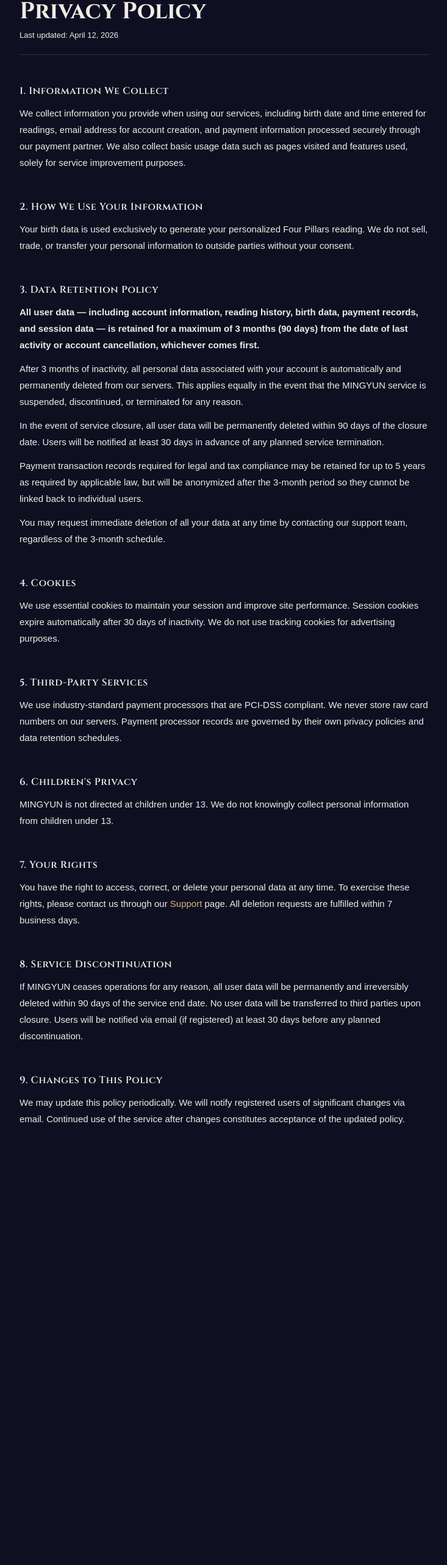
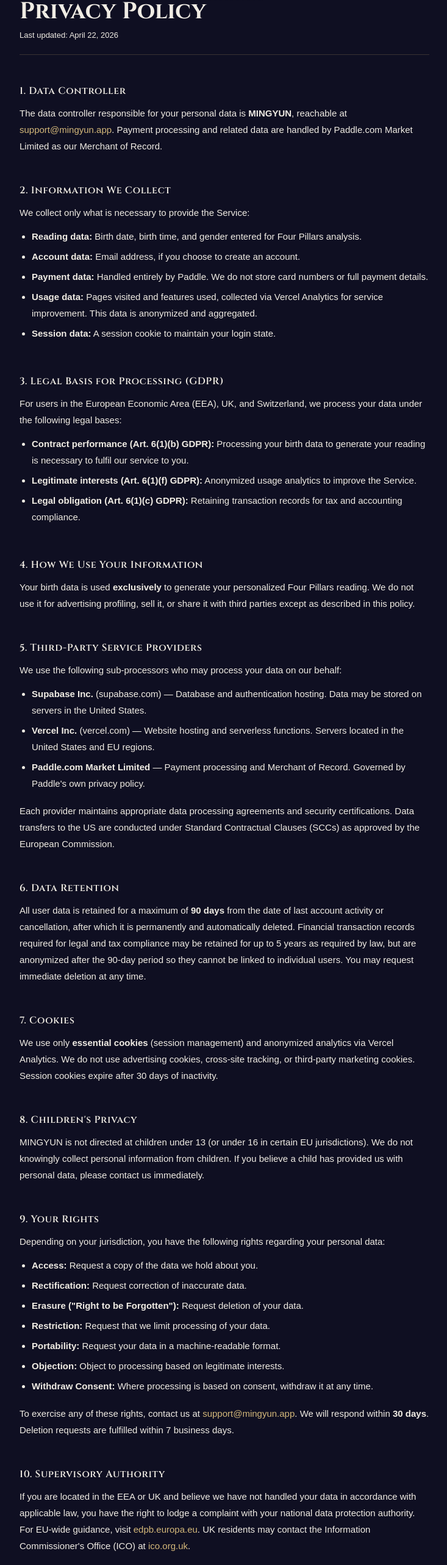
Before and after one commit to kimjinsil0527-pixel/saju-next, a Next.js app: page /privacy in a window 1280 px wide. Shown: the part 180-2746 px from the top of the page at 61% size, without its empty margins (272-1005 px from the left). Before the commit the page ends 2120 px from the top, so only its background shows below. Built offline with nearby package versions, Linux system fonts and the light colour scheme; no server answers; a web font is replaced by a local one.

Commit message:
legal: rewrite terms & privacy — fix conflicts, add GDPR basis, sub-processors, governing law, dispute resolution

```diff
--- a/app/privacy/page.tsx
+++ b/app/privacy/page.tsx
@@ -12,39 +12,75 @@
       <div className={styles.content}>
         <p className={styles.eyebrow}>Legal</p>
         <h1 className={styles.title}>Privacy Policy</h1>
-        <p className={styles.updated}>Last updated: April 12, 2026</p>
+        <p className={styles.updated}>Last updated: April 22, 2026</p>
 
         <div className={styles.body}>
-          <h2>1. Information We Collect</h2>
-          <p>We collect information you provide when using our services, including birth date and time entered for readings, email address for account creation, and payment information processed securely through our payment partner. We also collect basic usage data such as pages visited and features used, solely for service improvement purposes.</p>
+          <h2>1. Data Controller</h2>
+          <p>The data controller responsible for your personal data is <strong>MINGYUN</strong>, reachable at <a href="mailto:support@mingyun.app">support@mingyun.app</a>. Payment processing and related data are handled by Paddle.com Market Limited as our Merchant of Record.</p>
 
-          <h2>2. How We Use Your Information</h2>
-          <p>Your birth data is used exclusively to generate your personalized Four Pillars reading. We do not sell, trade, or transfer your personal information to outside parties without your consent.</p>
+          <h2>2. Information We Collect</h2>
+          <p>We collect only what is necessary to provide the Service:</p>
+          <ul>
+            <li><strong>Reading data:</strong> Birth date, birth time, and gender entered for Four Pillars analysis.</li>
+            <li><strong>Account data:</strong> Email address, if you choose to create an account.</li>
+            <li><strong>Payment data:</strong> Handled entirely by Paddle. We do not store card numbers or full payment details.</li>
+            <li><strong>Usage data:</strong> Pages visited and features used, collected via Vercel Analytics for service improvement. This data is anonymized and aggregated.</li>
+            <li><strong>Session data:</strong> A session cookie to maintain your login state.</li>
+          </ul>
 
-          <h2>3. Data Retention Policy</h2>
-          <p><strong>All user data — including account information, reading history, birth data, payment records, and session data — is retained for a maximum of 3 months (90 days) from the date of last activity or account cancellation, whichever comes first.</strong></p>
-          <p>After 3 months of inactivity, all personal data associated with your account is automatically and permanently deleted from our servers. This applies equally in the event that the MINGYUN service is suspended, discontinued, or terminated for any reason.</p>
-          <p>In the event of service closure, all user data will be permanently deleted within 90 days of the closure date. Users will be notified at least 30 days in advance of any planned service termination.</p>
-          <p>Payment transaction records required for legal and tax compliance may be retained for up to 5 years as required by applicable law, but will be anonymized after the 3-month period so they cannot be linked back to individual users.</p>
-          <p>You may request immediate deletion of all your data at any time by contacting our support team, regardless of the 3-month schedule.</p>
+          <h2>3. Legal Basis for Processing (GDPR)</h2>
+          <p>For users in the European Economic Area (EEA), UK, and Switzerland, we process your data under the following legal bases:</p>
+          <ul>
+            <li><strong>Contract performance (Art. 6(1)(b) GDPR):</strong> Processing your birth data to generate your reading is necessary to fulfil our service to you.</li>
+            <li><strong>Legitimate interests (Art. 6(1)(f) GDPR):</strong> Anonymized usage analytics to improve the Service.</li>
+            <li><strong>Legal obligation (Art. 6(1)(c) GDPR):</strong> Retaining transaction records for tax and accounting compliance.</li>
+          </ul>
 
-          <h2>4. Cookies</h2>
-          <p>We use essential cookies to maintain your session and improve site performance. Session cookies expire automatically after 30 days of inactivity. We do not use tracking cookies for advertising purposes.</p>
+          <h2>4. How We Use Your Information</h2>
+          <p>Your birth data is used <strong>exclusively</strong> to generate your personalized Four Pillars reading. We do not use it for advertising profiling, sell it, or share it with third parties except as described in this policy.</p>
 
-          <h2>5. Third-Party Services</h2>
-          <p>We use industry-standard payment processors that are PCI-DSS compliant. We never store raw card numbers on our servers. Payment processor records are governed by their own privacy policies and data retention schedules.</p>
+          <h2>5. Third-Party Service Providers</h2>
+          <p>We use the following sub-processors who may process your data on our behalf:</p>
+          <ul>
+            <li><strong>Supabase Inc.</strong> (supabase.com) — Database and authentication hosting. Data may be stored on servers in the United States.</li>
+            <li><strong>Vercel Inc.</strong> (vercel.com) — Website hosting and serverless functions. Servers located in the United States and EU regions.</li>
+            <li><strong>Paddle.com Market Limited</strong> — Payment processing and Merchant of Record. Governed by Paddle's own privacy policy.</li>
+          </ul>
+          <p>Each provider maintains appropriate data processing agreements and security certifications. Data transfers to the US are conducted under Standard Contractual Clauses (SCCs) as approved by the European Commission.</p>
 
-          <h2>6. Children's Privacy</h2>
-          <p>MINGYUN is not directed at children under 13. We do not knowingly collect personal information from children under 13.</p>
+          <h2>6. Data Retention</h2>
+          <p>All user data is retained for a maximum of <strong>90 days</strong> from the date of last account activity or cancellation, after which it is permanently and automatically deleted. Financial transaction records required for legal and tax compliance may be retained for up to 5 years as required by law, but are anonymized after the 90-day period so they cannot be linked to individual users. You may request immediate deletion at any time.</p>
 
-          <h2>7. Your Rights</h2>
-          <p>You have the right to access, correct, or delete your personal data at any time. To exercise these rights, please contact us through our <Link href="/support">Support</Link> page. All deletion requests are fulfilled within 7 business days.</p>
+          <h2>7. Cookies</h2>
+          <p>We use only <strong>essential cookies</strong> (session management) and anonymized analytics via Vercel Analytics. We do not use advertising cookies, cross-site tracking, or third-party marketing cookies. Session cookies expire after 30 days of inactivity.</p>
 
-          <h2>8. Service Discontinuation</h2>
-          <p>If MINGYUN ceases operations for any reason, all user data will be permanently and irreversibly deleted within 90 days of the service end date. No user data will be transferred to third parties upon closure. Users will be notified via email (if registered) at least 30 days before any planned discontinuation.</p>
+          <h2>8. Children's Privacy</h2>
+          <p>MINGYUN is not directed at children under 13 (or under 16 in certain EU jurisdictions). We do not knowingly collect personal information from children. If you believe a child has provided us with personal data, please contact us immediately.</p>
 
-          <h2>9. Changes to This Policy</h2>
-          <p>We may update this policy periodically. We will notify registered users of significant changes via email. Continued use of the service after changes constitutes acceptance of the updated policy.</p>
+          <h2>9. Your Rights</h2>
+          <p>Depending on your jurisdiction, you have the following rights regarding your personal data:</p>
+          <ul>
+            <li><strong>Access:</strong> Request a copy of the data we hold about you.</li>
+            <li><strong>Rectification:</strong> Request correction of inaccurate data.</li>
+            <li><strong>Erasure ("Right to be Forgotten"):</strong> Request deletion of your data.</li>
+            <li><strong>Restriction:</strong> Request that we limit processing of your data.</li>
+            <li><strong>Portability:</strong> Request your data in a machine-readable format.</li>
+            <li><strong>Objection:</strong> Object to processing based on legitimate interests.</li>
+            <li><strong>Withdraw Consent:</strong> Where processing is based on consent, withdraw it at any time.</li>
+          </ul>
+          <p>To exercise any of these rights, contact us at <a href="mailto:support@mingyun.app">support@mingyun.app</a>. We will respond within <strong>30 days</strong>. Deletion requests are fulfilled within 7 business days.</p>
+
+          <h2>10. Supervisory Authority</h2>
+          <p>If you are located in the EEA or UK and believe we have not handled your data in accordance with applicable law, you have the right to lodge a complaint with your national data protection authority. For EU-wide guidance, visit <a href="https://edpb.europa.eu" target="_blank" rel="noopener">edpb.europa.eu</a>. UK residents may contact the Information Commissioner's Office (ICO) at <a href="https://ico.org.uk" target="_blank" rel="noopener">ico.org.uk</a>.</p>
+
+          <h2>11. Service Discontinuation</h2>
+          <p>If MINGYUN ceases operations, all user data will be permanently deleted within 90 days of the service end date. No user data will be transferred to third parties upon closure. Registered users will be notified by email at least 30 days before any planned discontinuation.</p>
+
+          <h2>12. Changes to This Policy</h2>
+          <p>We may update this policy periodically. We will notify registered users of significant changes via email. Continued use of the Service after the effective date constitutes acceptance of the updated policy. Material changes affecting your rights will require explicit re-acknowledgement where required by law.</p>
+
+          <h2>13. Contact</h2>
+          <p>For any privacy-related questions or to exercise your rights, contact us at <a href="mailto:support@mingyun.app">support@mingyun.app</a>.</p>
         </div>
       </div>
     </div>
```
Also changed, not shown: app/terms/page.tsx (+37 -20 lines).
